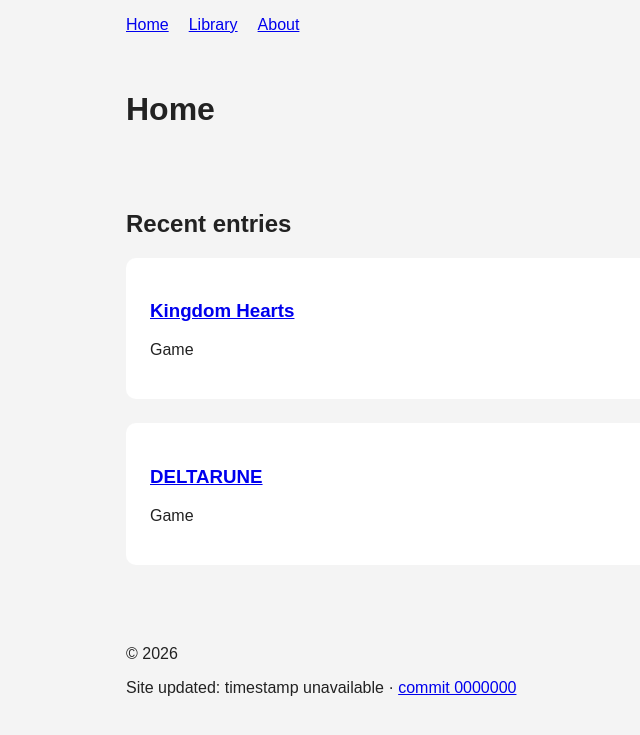
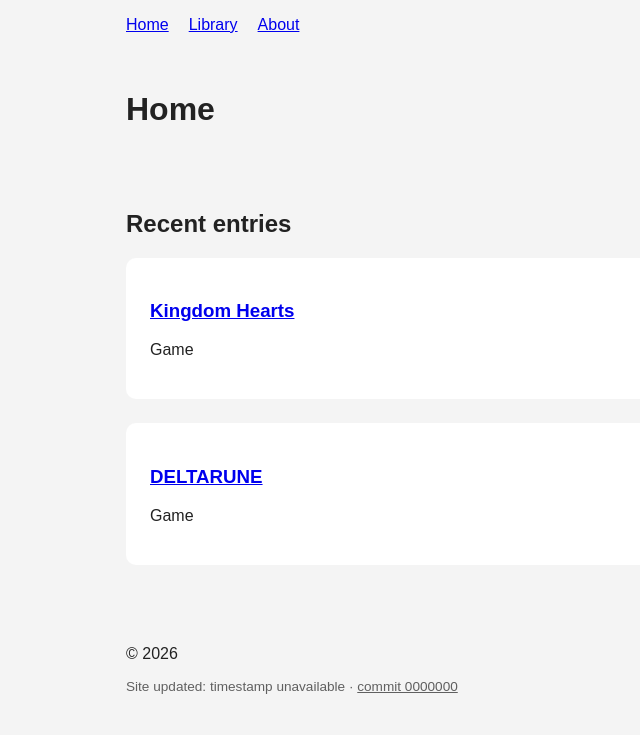
Before and after one commit to MeleeCloud/meleecloud.github.io, a Jekyll site: the page built from index.md, in a window 1280 px wide. Shown: the top 735 px of the page, without its empty margins (64-704 px from the left). Built offline with Jekyll 4.4.1, drawn with Linux system fonts in a browser that asks for light colours.

Commit message:
Update style.css

```diff
--- a/assets/css/style.css
+++ b/assets/css/style.css
@@ -63,6 +63,20 @@
   cursor: pointer;
   font-weight: bold;
 }
+
+.site-version {
+  font-size: 0.85rem;
+  opacity: 0.7;
+}
+
+.site-version a {
+  color: inherit;
+}
+
+
+
+
+
 
 /* Library layout */
 
```
